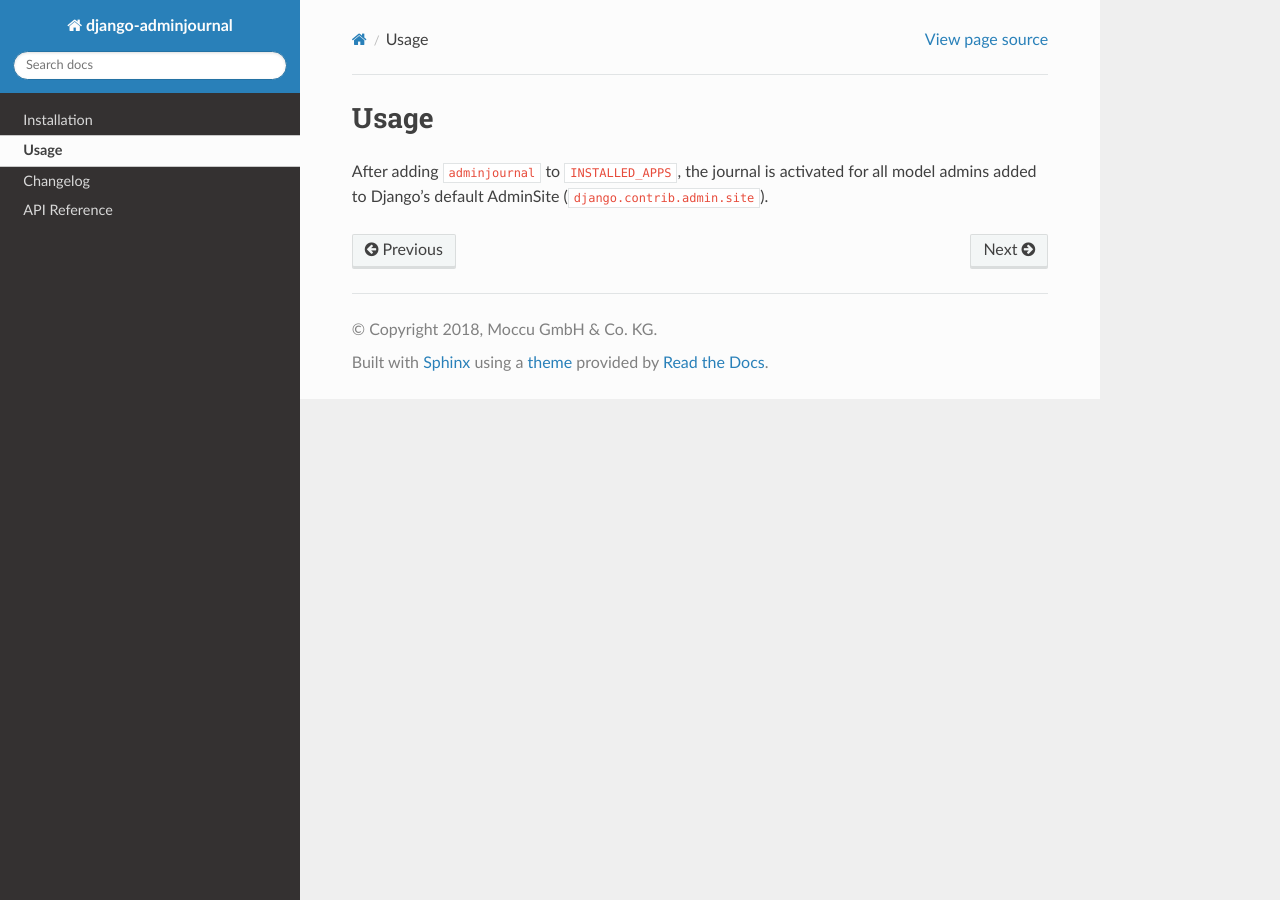
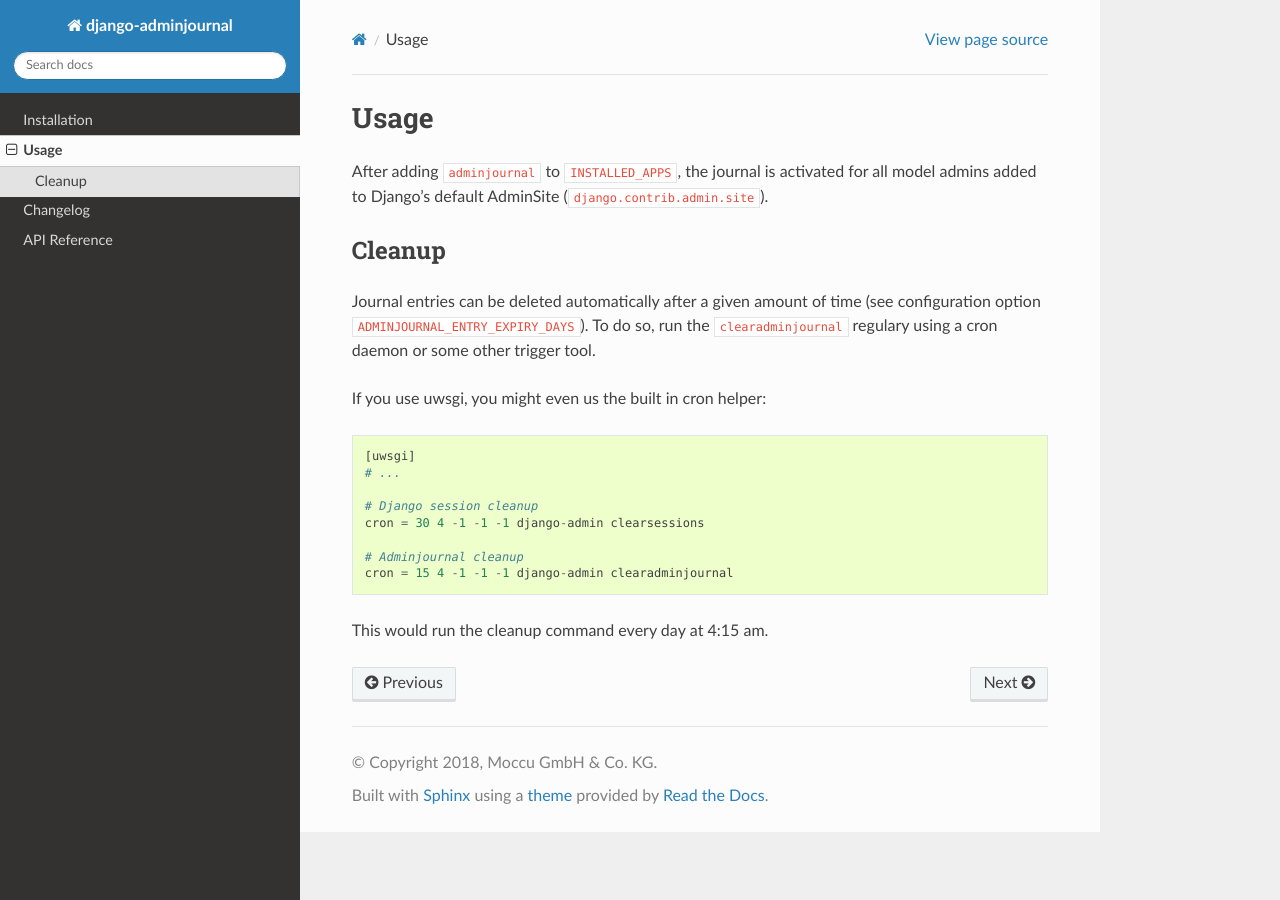
Before and after one commit to moccu/django-adminjournal, a Sphinx documentation site: the page built from docs/usage.rst, in a window 1280 px wide. Built offline with Sphinx 7.4.7 and the Read the Docs theme 2.0.0, drawn with Linux system fonts in a browser that asks for light colours.

Commit message:
Improve documentation.

```diff
--- a/docs/usage.rst
+++ b/docs/usage.rst
@@ -3,3 +3,23 @@ Usage
 
 After adding ``adminjournal`` to ``INSTALLED_APPS``, the journal is activated for
 all model admins added to Django's default AdminSite (``django.contrib.admin.site``).
+
+Cleanup
+-------
+
+Journal entries can be deleted automatically after a given amount of time (see
+configuration option ``ADMINJOURNAL_ENTRY_EXPIRY_DAYS``). To do so, run the
+``clearadminjournal`` regulary using a cron daemon or some other trigger tool.
+
+If you use uwsgi, you might even us the built in cron helper::
+
+    [uwsgi]
+    # ...
+
+    # Django session cleanup
+    cron = 30 4 -1 -1 -1 django-admin clearsessions
+
+    # Adminjournal cleanup
+    cron = 15 4 -1 -1 -1 django-admin clearadminjournal
+
+This would run the cleanup command every day at 4:15 am.
```
Also changed, not shown: docs/installation.rst (+14 -0 lines).
